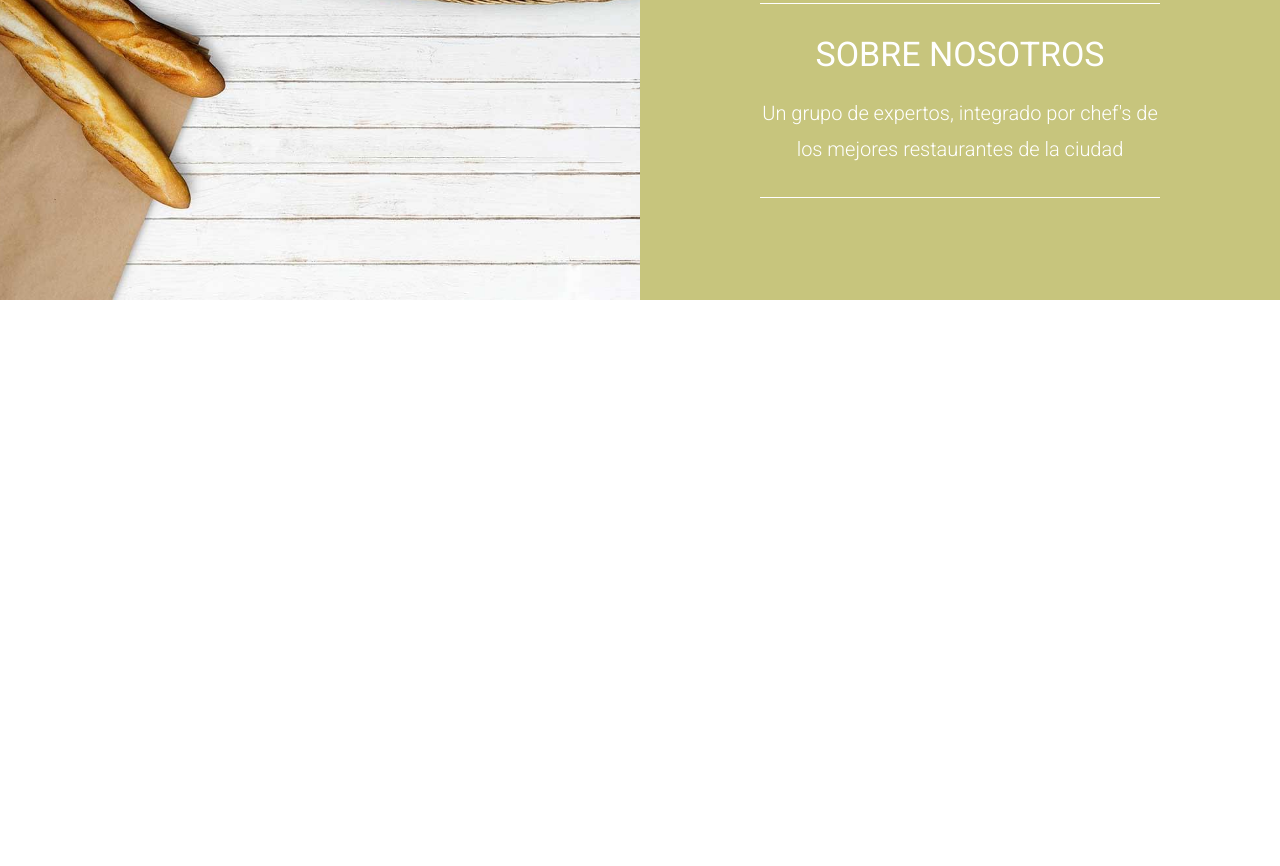
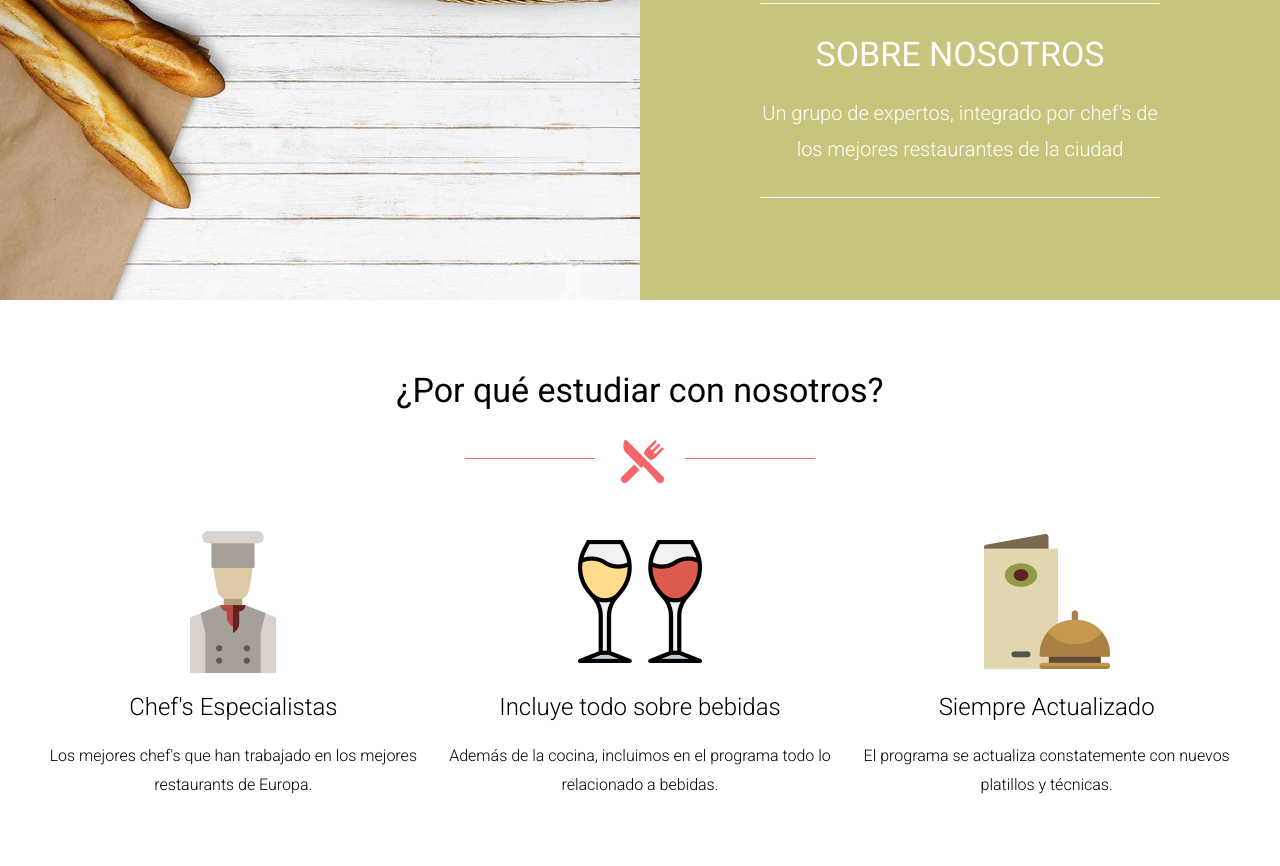
Before and after one commit to techred24/ESCUELA-COCINA, a website: page index.html in a window 1280 px wide. Shown: the part 711-1577 px from the top of the page. Before the commit the page ends 1011 px from the top, so only its background shows below. Drawn offline with Linux system fonts and the light colour scheme.

Commit message:
Section Nosotros done

```diff
--- a/index.html
+++ b/index.html
@@ -45,5 +45,27 @@
             <div class="bloque"></div>
         </div>
     </section>
+
+    <section class="nosotros contenedor">
+        <h2 class="nosotros__heading">¿Por qué estudiar con nosotros?</h2>
+
+        <div class="nosotros__grid">
+            <div class="nosotros__bloque">
+                <img src="build/img/icono_chef.png" alt="imagen icono" class="nosotros__imagen">
+                <h3 class="nosotros__bloque-heading">Chef's Especialistas</h3>
+                <p class="nosotros__bloque-texto">Los mejores chef's que han trabajado en los mejores restaurants de Europa.</p>
+            </div>
+            <div class="nosotros__bloque">
+                <img src="build/img/icono_vino.png" alt="imagen icono" class="nosotros__imagen">
+                <h3 class="nosotros__bloque-heading">Incluye todo sobre bebidas</h3>
+                <p class="nosotros__bloque-texto">Además de la cocina, incluimos en el programa todo lo relacionado a bebidas.</p>
+            </div>
+            <div class="nosotros__bloque">
+                <img src="build/img/icono_menu.png" alt="imagen icono" class="nosotros__imagen">
+                <h3 class="nosotros__bloque-heading">Siempre Actualizado</h3>
+                <p class="nosotros__bloque-texto">El programa se actualiza constatemente con nuevos platillos y técnicas.</p>
+            </div>
+        </div>
+    </section>
 </body>
 </html>
--- a/src/scss/base/_mixins.scss
+++ b/src/scss/base/_mixins.scss
@@ -56,3 +56,16 @@
     background-position: center center;
     background-repeat: no-repeat;
 }
+@mixin heading {
+    text-align: center;
+
+    &::after {
+        content: '';
+        display: block;
+        height: 10rem;
+        margin: 0 auto;
+        background-image: url(../img/separador.png);
+        background-repeat: no-repeat;
+        background-position: center center;
+    }
+}
--- a/src/scss/ui/contenido/_index.scss
+++ b/src/scss/ui/contenido/_index.scss
@@ -1 +1,2 @@
 @forward 'bloques';
+@forward 'nosotros';
--- /dev/null
+++ b/src/scss/ui/contenido/_nosotros.scss
@@ -0,0 +1,20 @@
+@use 'base/variables' as v;
+@use 'base/mixins' as m;
+
+.nosotros {
+    padding: 5rem 0;
+    &__heading {
+         @include m.heading;
+    }
+    &__grid {
+        @include m.tablet {
+            @include m.grid(3, 2rem);
+        }
+    }
+    &__bloque {
+        text-align: center;
+    }
+    &__imagen {
+        margin: 0 auto;
+    }
+}
```
Also changed, not shown: build/css/app.css, 1 other file.
